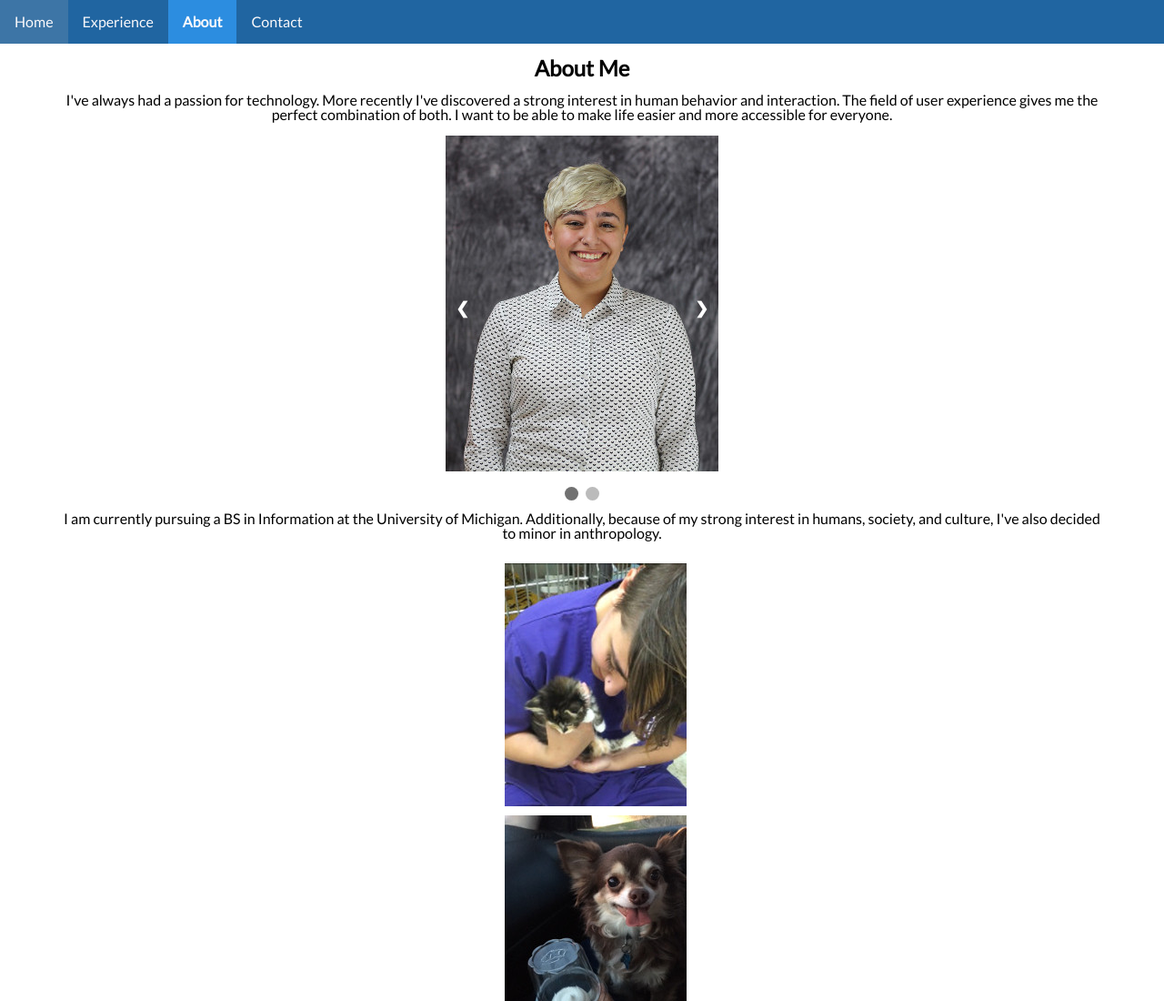
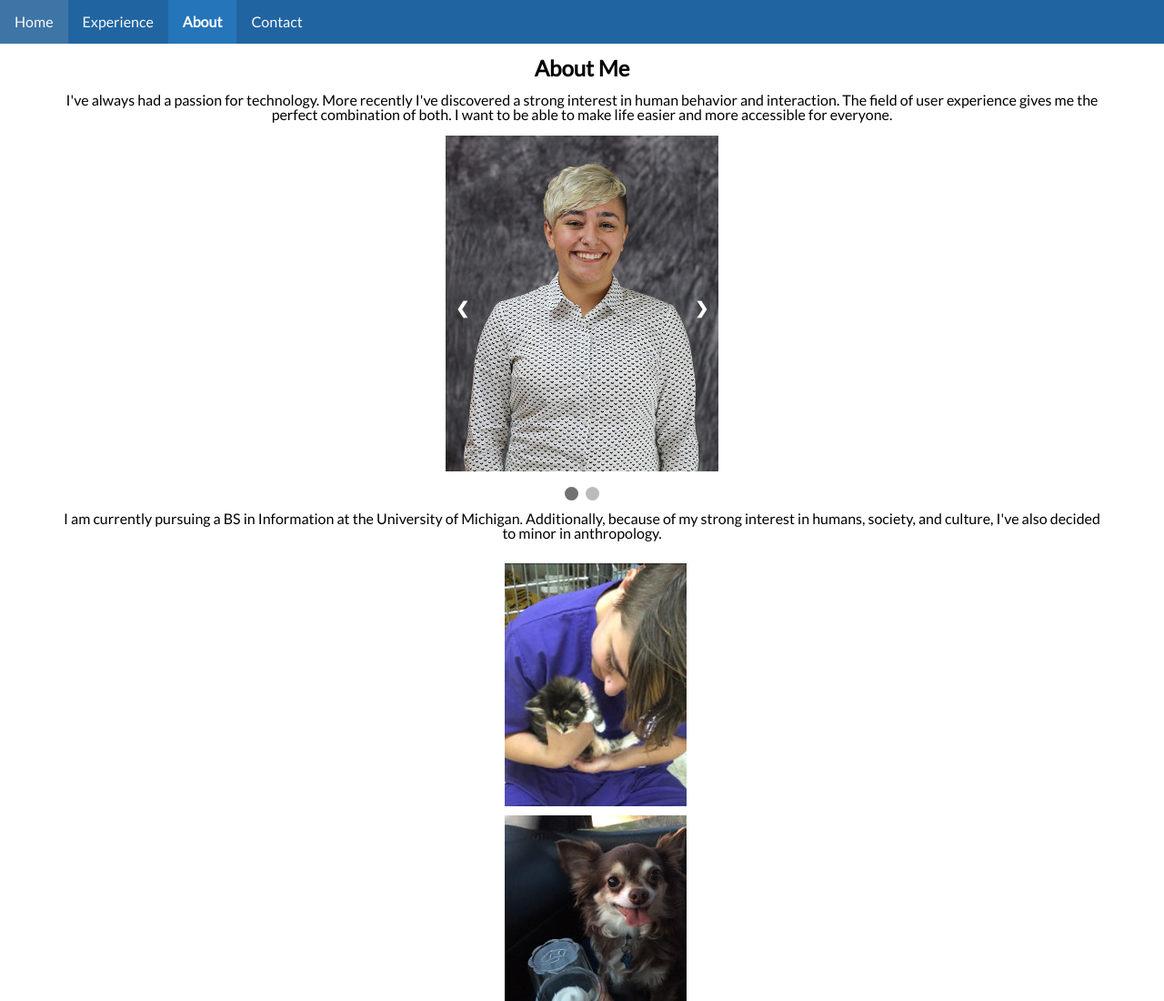
Before and after one commit to kguerrero0607/si339final, a plain HTML site: page about.html in a window 1280 px wide. Shown: the top 1100 px of the page at 91% size. Drawn offline with nearby package versions, Linux system fonts and the light colour scheme.

Commit message:
still fixing contrast

```diff
--- a/css/style.css
+++ b/css/style.css
@@ -396,6 +396,6 @@ input[type=submit] {
   }
 
   .current{
-    background-color: #2c8de0;
+    background-color: #2475ba;
   }
 }
```
